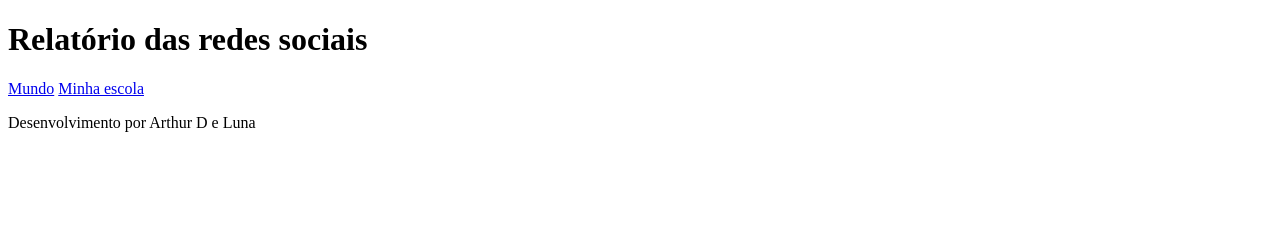
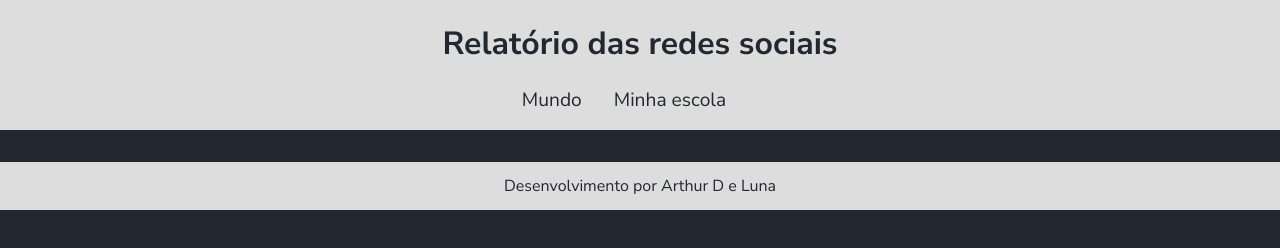
Before and after one commit to arthurddn/projeto-3-tri, a plain HTML site: page index.html in a window 1280 px wide. Drawn offline with Linux system fonts and the light colour scheme.

Commit message:
Add files via upload

```diff
--- a/index.html
+++ b/index.html
@@ -4,6 +4,7 @@
     <meta charset="UTF-8">
     <meta name="viewport" content="width=device-width, initial-scale=1.0">
     <title>Redes Sociais</title>
+    <link rel="stylesheet" href="sityle.css">
 </head>
 <body>
     <header>
@@ -23,3 +24,4 @@
     </footer>
 </body>
 </html>
+<script type="module" src="graficos/informacoesGlobais.js"></script>
--- a/sityle.css
+++ b/sityle.css
@@ -0,0 +1,54 @@
+@import url('https://fonts.googleapis.com/css2?family=Nunito+Sans:ital,opsz,wght@0,6..12,200..1000;1,6..12,200..1000&display=swap');
+:root {
+    --bg-color: #222831;
+    --primary-color: #DDDDDD;
+    --secondary-color: #F05454;
+    --font: "Nunito Sans", sans-serif;
+}
+body {
+    background-color: var(--bg-color);
+    color: var(--primary-color);
+    font-family: var(--font);
+    height: 100vh;
+    margin: 0;
+}
+header {
+    background-color: var(--primary-color);
+    text-align: center;
+}
+h1 {
+    font-size: 2rem;
+    color: var(--bg-color);
+     font-weight: 700;
+}
+nav {
+    display: flex;
+    justify-content: center;
+    font-weight: 400;
+}
+nav a {
+    text-decoration: none;
+    color: var(--bg-color);
+     margin: 0 2rem 1rem 0rem;
+     font-size: 1.2rem;
+}
+header {
+    background-color: var(--primary-color);
+    text-align: center;
+    padding: 1px;
+}
+nav a:hover {
+    text-decoration: underline;
+    transform: scale(0.90);
+    transition: transform 0.1s;
+}
+footer {
+    display: flex;
+    align-items: center;
+    justify-content: center;
+    background-color: var(--primary-color);
+    color: var(--bg-color);
+    width: 100%;
+    height: 3rem;
+    margin-top: 2rem;
+}
```
Also changed, not shown: informacoesGlobais.js (added, +9 -0 lines).
